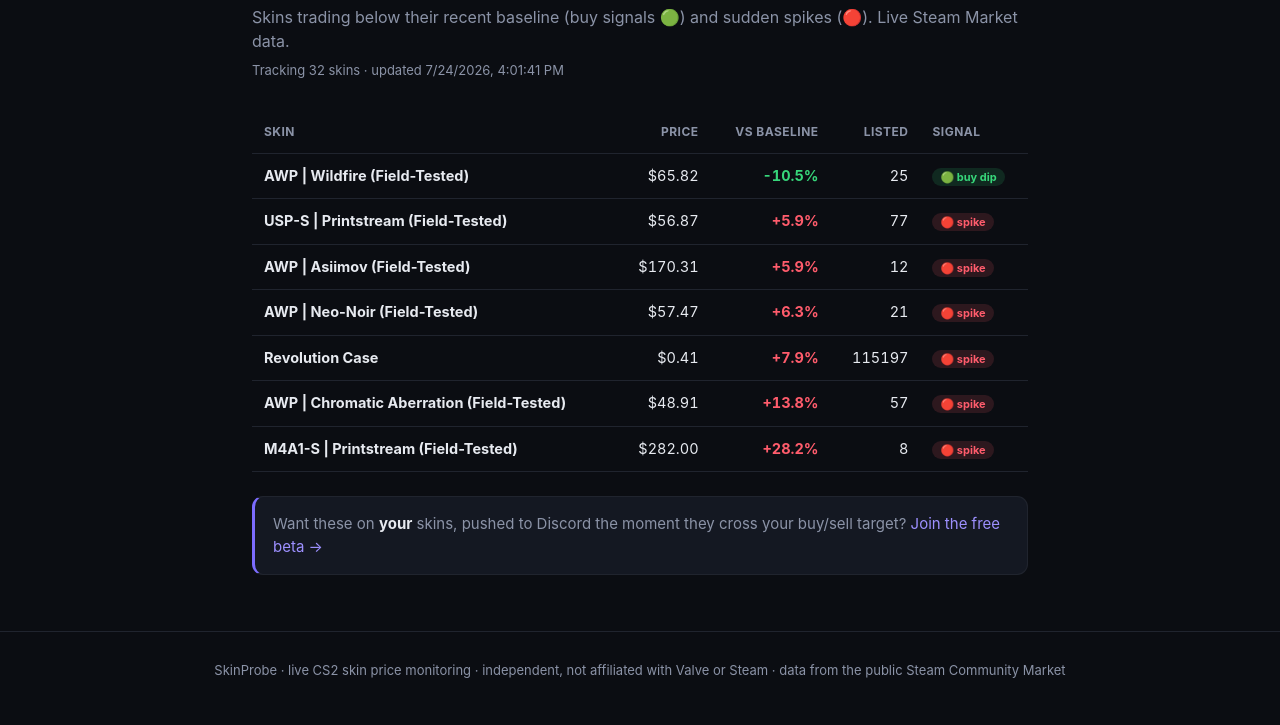
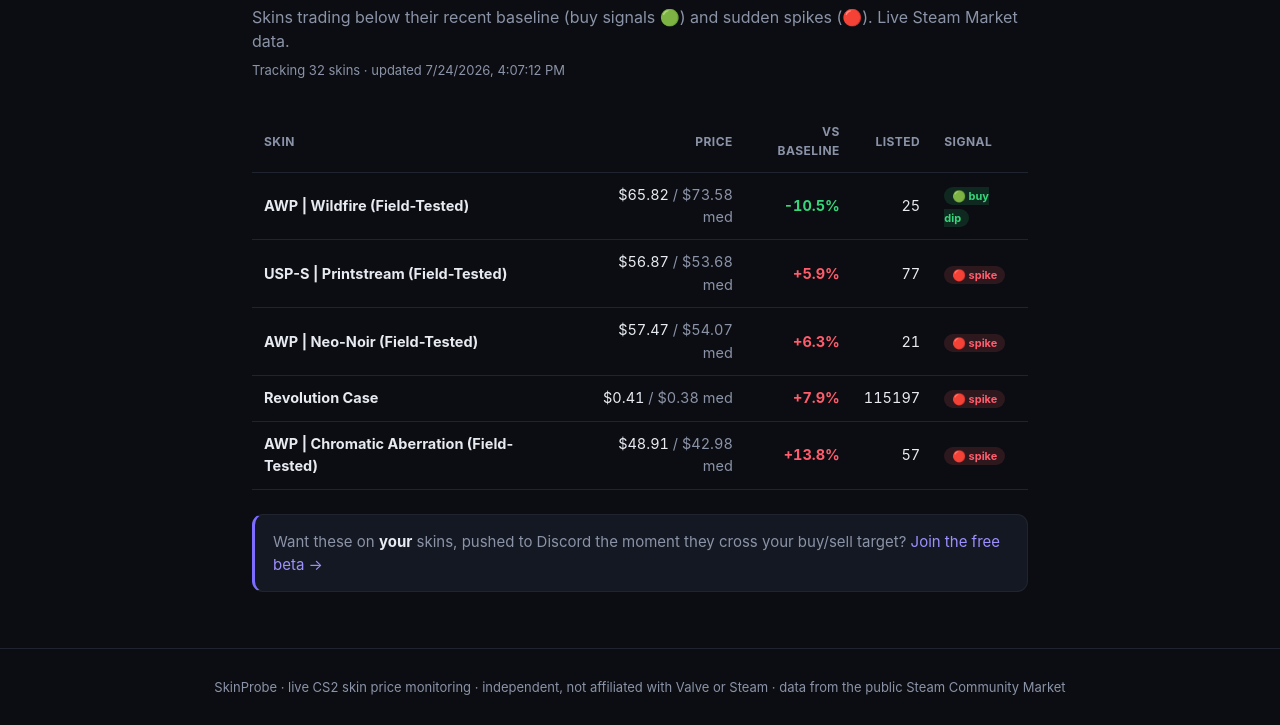
Before and after one commit to willylam2222-bot/skinprobe-site, a plain HTML site: page docs/movers.html in a window 1280 px wide. Shown: the part 162-887 px from the top of the page. Drawn offline with Linux system fonts and the light colour scheme.

Commit message:
board: show median for trust; 5 liquidity-filtered signals

```diff
--- a/docs/movers.html
+++ b/docs/movers.html
@@ -60,7 +60,7 @@
   let rows='';
   for(const x of m){
     const cls=x.kind==='deal'?'deal':'spike';
-    rows+=`<tr><td><b>${x.name}</b></td><td class="n">${money(x.price)}</td>`+
+    rows+=`<tr><td><b>${x.name}</b></td><td class="n">${money(x.price)}${x.median?' <span style="color:#8b93a7">/ '+money(x.median)+' med</span>':''}</td>`+
           `<td class="n ${cls}">${x.dev>0?'+':''}${x.dev}%</td>`+
           `<td class="n">${x.listings}</td>`+
           `<td><span class="pill ${cls}">${x.kind==='deal'?'🟢 buy dip':'🔴 spike'}</span></td></tr>`;
--- a/docs/movers.json
+++ b/docs/movers.json
@@ -1 +1 @@
-{"updated": 1784908901, "count_tracked": 32, "movers": [{"name": "AWP | Wildfire (Field-Tested)", "price": 65.82, "dev": -10.5, "listings": 25, "kind": "deal"}, {"name": "USP-S | Printstream (Field-Tested)", "price": 56.87, "dev": 5.9, "listings": 77, "kind": "spike"}, {"name": "AWP | Asiimov (Field-Tested)", "price": 170.31, "dev": 5.9, "listings": 12, "kind": "spike"}, {"name": "AWP | Neo-Noir (Field-Tested)", "price": 57.47, "dev": 6.3, "listings": 21, "kind": "spike"}, {"name": "Revolution Case", "price": 0.41, "dev": 7.9, "listings": 115197, "kind": "spike"}, {"name": "AWP | Chromatic Aberration (Field-Tested)", "price": 48.91, "dev": 13.8, "listings": 57, "kind": "spike"}, {"name": "M4A1-S | Printstream (Field-Tested)", "price": 282.0, "dev": 28.2, "listings": 8, "kind": "spike"}]}
+{"updated": 1784909232, "count_tracked": 32, "movers": [{"name": "AWP | Wildfire (Field-Tested)", "price": 65.82, "dev": -10.5, "listings": 25, "kind": "deal", "median": 73.58}, {"name": "USP-S | Printstream (Field-Tested)", "price": 56.87, "dev": 5.9, "listings": 77, "kind": "spike", "median": 53.68}, {"name": "AWP | Neo-Noir (Field-Tested)", "price": 57.47, "dev": 6.3, "listings": 21, "kind": "spike", "median": 54.07}, {"name": "Revolution Case", "price": 0.41, "dev": 7.9, "listings": 115197, "kind": "spike", "median": 0.38}, {"name": "AWP | Chromatic Aberration (Field-Tested)", "price": 48.91, "dev": 13.8, "listings": 57, "kind": "spike", "median": 42.98}]}
```
